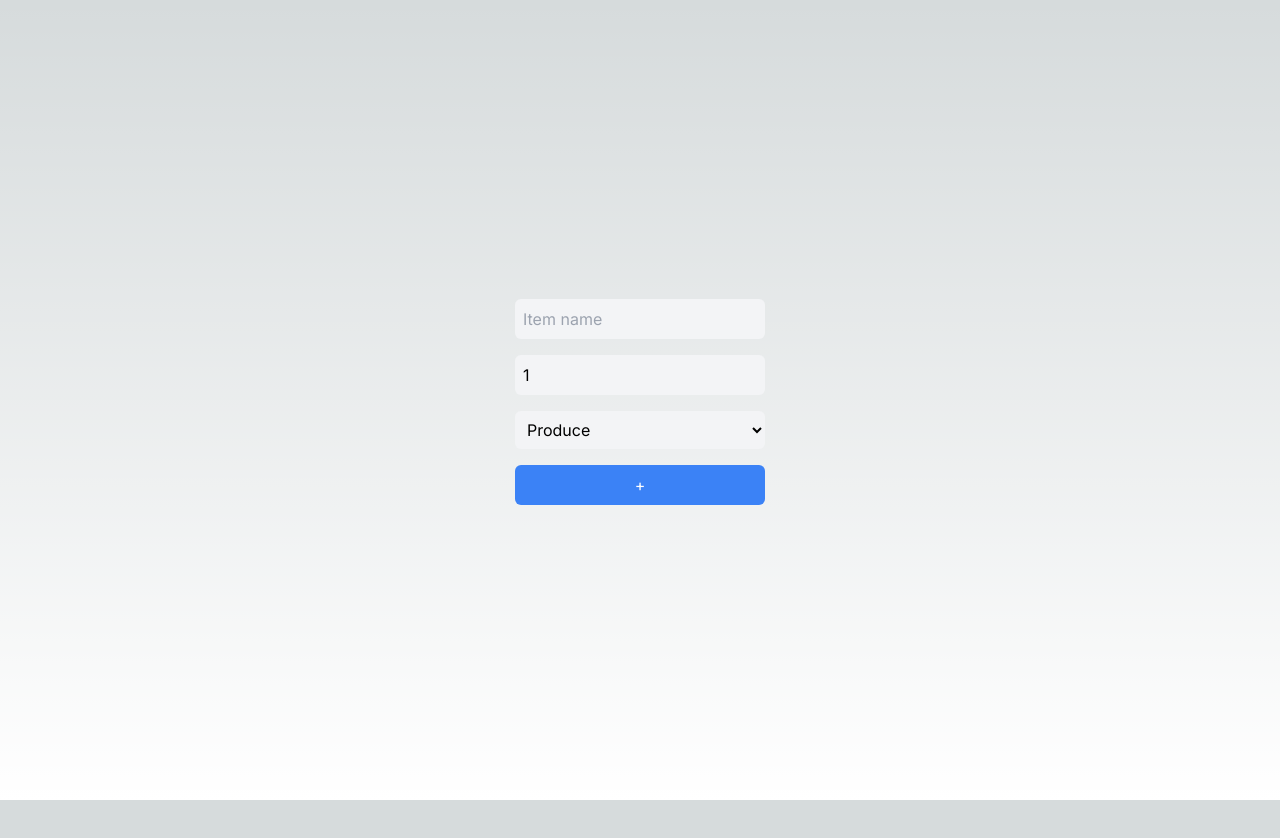
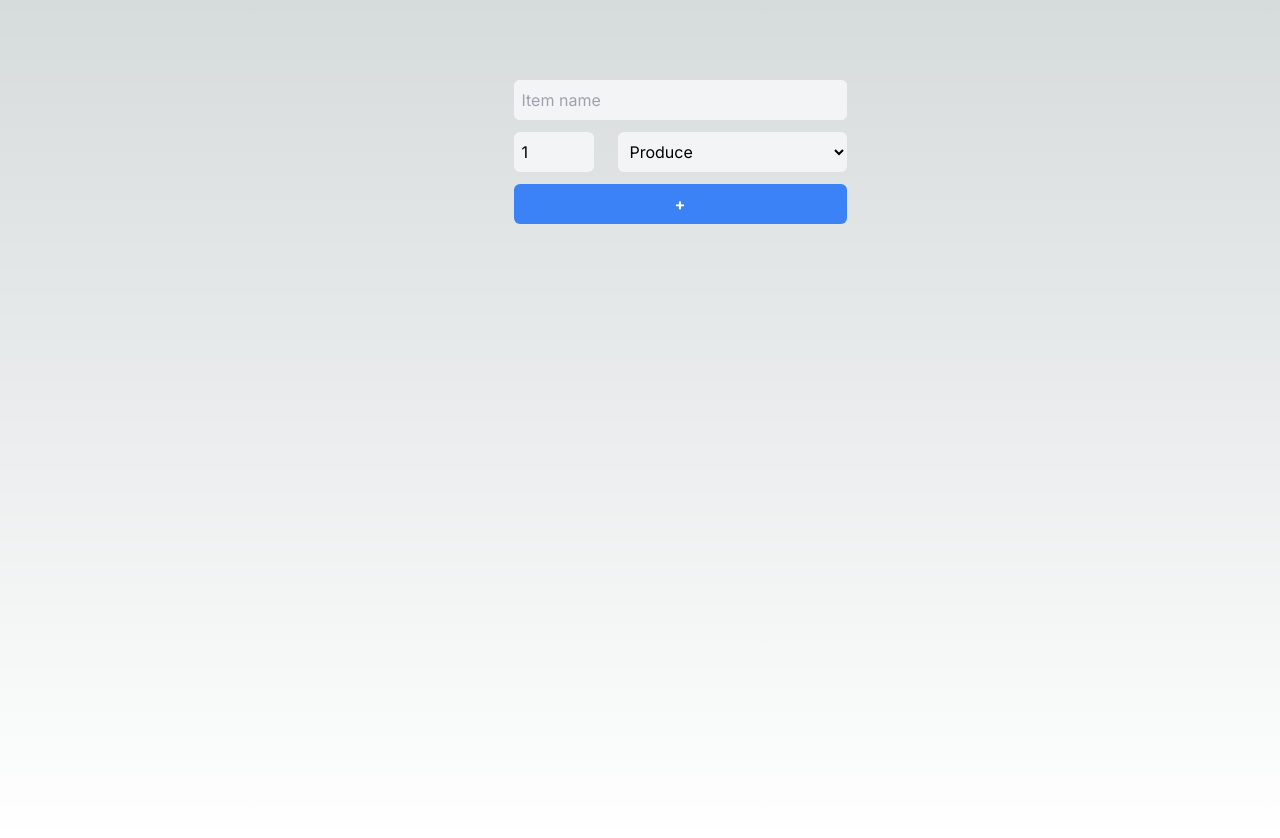
Before and after one commit to JasonLMarshall/cprg306-assignments, a Next.js app: page /week4 in a window 1280 px wide. Before the commit the page ends 800 px from the top, so only its background shows below. Built offline with nearby package versions, Linux system fonts and the light colour scheme.

Commit message:
Clean up styling

```diff
--- a/app/week4/new-item.js
+++ b/app/week4/new-item.js
@@ -22,7 +22,7 @@ export default function NewItem() {
     console.log(item);
 
 
-    alert("Added Item: " + name + ", quantity: " + quantity + ", category: " + category)
+    alert("Added item: " + name + ", Quantity: " + quantity + ", Category: " + category)
 
 
     setName("");
@@ -46,24 +46,24 @@ export default function NewItem() {
 
     return (
         <div>
-            <div className="min-h-screen bg-blue-gray-100 flex items-center justify-center">
+            <div className="min-h-screen bg-blue-gray-100 mt-10 flex items-top justify-center">
                 <div>
 
-                    <form onSubmit={handleSubmit}>
+                    <form class="m-10 max-w-sm w-full"onSubmit={handleSubmit}>
 
-                        <div className="block mb-4">
+                        <div className="block mb-3 w-full rounded-md text-black bg-gray-100 focus:bg-white">
                             <input
                                 type = "text"
                                 placeholder = "Item name"
                                 required
                                 onChange = {handleNameChange}
                                 value = {name}
-                                className="mt-1 p-2 block w-full rounded-md text-black bg-gray-100 focus:bg-white"
+                                className=" block p-2 w-full rounded-md text-black bg-gray-100 focus:bg-white"
                             />
                         </div>
 
 
-                        <div className="block mb-4">
+                        <div className="flex justify-between">
                             <input
                                 type = "number"
                                 min = "1"
@@ -71,14 +71,10 @@ export default function NewItem() {
                                 required
                                 onChange = {handleQuantityChange}
                                 value = {quantity}
-                                className="mt-1 p-2 block w-full rounded-md text-black bg-gray-100 focus:bg-white"
+                                className="w-20 p-2 block rounded-md text-black bg-gray-100 focus:bg-white"
                             />
-                        </div>
 
-
-                        <div className="block mb-4">
-
-                            <select className = "mt-1 p-2 block w-full rounded-md text-black bg-gray-100 focus:bg-white" value={category} onChange={handleCategoryChange}>
+                            <select className = "ml-6 p-2 block w-full rounded-md text-black bg-gray-100 focus:bg-white" value={category} onChange={handleCategoryChange}>
 
                                 <option value = "produce">Produce</option>
                                 <option value = "dairy">Dairy</option>
@@ -93,10 +89,11 @@ export default function NewItem() {
                                 <option value = "other">Other</option>
 
                             </select>
+
                         </div>
 
 
-                        <button type="submit" className="w-full py-2 px-4 bg-blue-500 hover:bg-blue-700 rounded-md text-white">+</button>
+                        <button type="submit" className="mt-3 w-full py-2 px-4 bg-blue-500 hover:bg-blue-700 rounded-md text-white font-bold">+</button>
 
 
                     </form>
```
